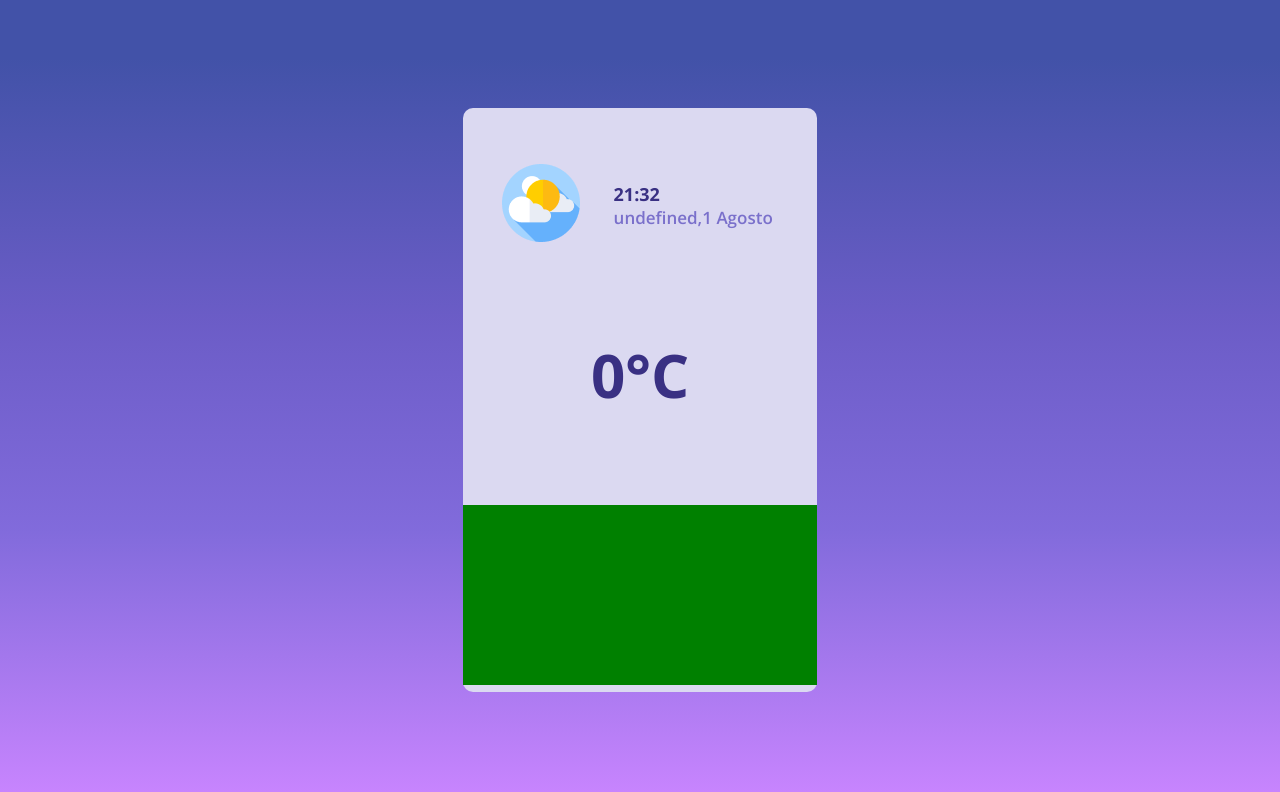
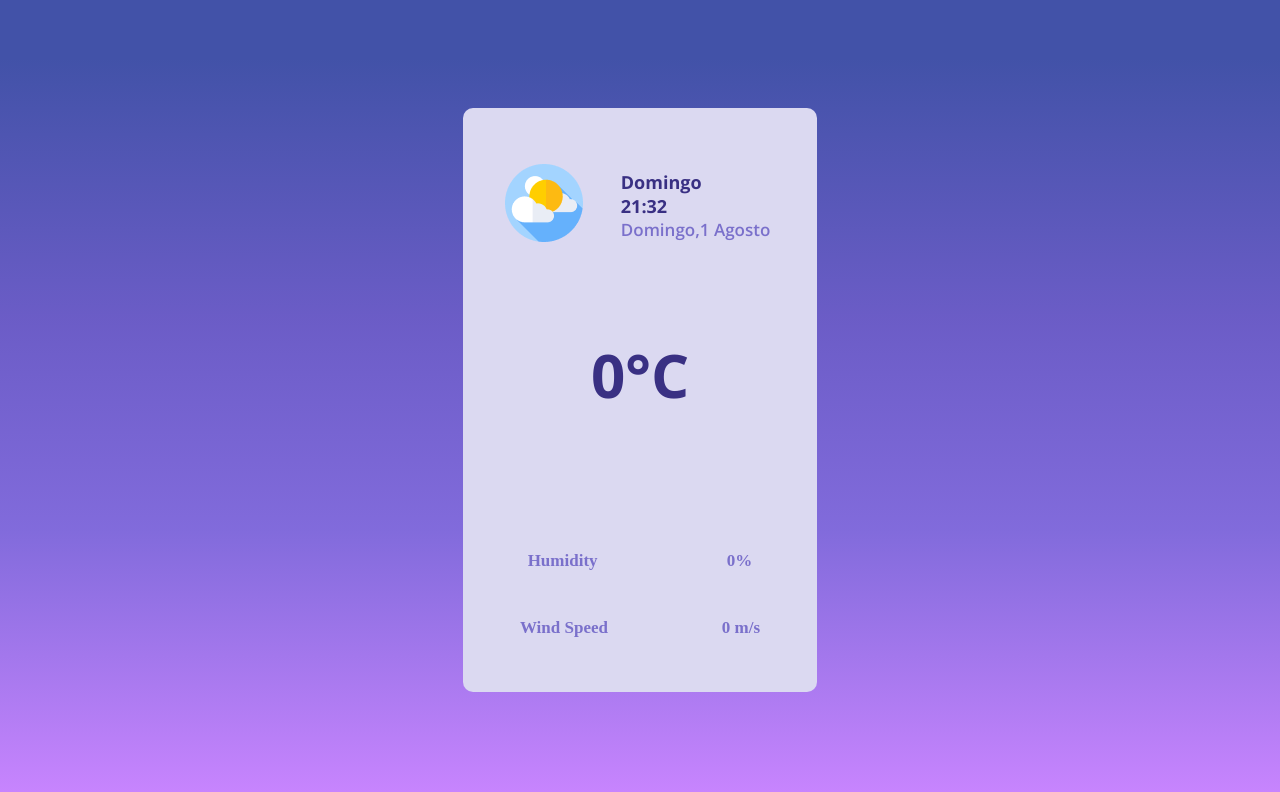
Before and after one commit to JamzDeveloper/App-clima, a React app: page /#/clima in a window 1280 px wide. Built offline with nearby package versions, Linux system fonts and the light colour scheme.

Commit message:
version 3

```diff
--- a/src/components/WeatherInfo.css
+++ b/src/components/WeatherInfo.css
@@ -22,7 +22,7 @@
   text-align: center;
   align-items: center;
 }
-.weatherInfo--day-img{
+.weatherInfo--day-img {
   position: relative;
   right: -10px;
 }
@@ -33,12 +33,14 @@
   left: -15px;
   color: #393083;
 }
-.weathInfo--day-data,h2{
+.weathInfo--day-data,
+h2 {
   font-size: 18px;
   font-weight: bold;
 }
-.weatherInfo--day-data,p{
-    color: #7A70CB;
+.weatherInfo--day-data,
+p {
+  color: #7a70cb;
   font-size: 17px;
 }
 /* weather data*/
@@ -50,51 +52,64 @@
   font-family: "Open Sans", sans-serif;
   font-size: 18px;
   font-weight: bold;
-    color:#393083;
+  color: #393083;
 }
-.weatherInfo--description,h1{
+.weatherInfo--description,
+h1 {
   color: #393083;
   font-size: 60px;
   font-weight: 700;
 }
-.weatherInfo--description,h2{
+.weatherInfo--description,
+h2 {
   color: #393083;
-
 }
-.weatherInfo--description,p{
-    color: #7A70CB;
+.weatherInfo--description,
+p {
+  color: #7a70cb;
   font-weight: 600;
 }
 
 .weatherInfo--day {
-
   height: 180px;
 }
 .weatherInfo--description {
   height: 180px;
 }
 .weatherInfo--temperature {
-  background: green;
   height: 180px;
+  display: flex;
+  flex-direction: column;
+  justify-content: space-evenly;
 }
-
+.temperature--container-humidity {
+  display: flex;
+  justify-content: space-around;
+  color: #393083;
+}
+.temperature--container-windspeed {
+  display: flex;
+  justify-content: space-around;
+  color: #393083;
+}
 @media only screen and (max-width: 600px) {
   .weatherInfo--container {
     transition: 1s;
     width: 254px;
     height: 384px;
   }
-  .weatherInfo--day-img img{
+  .weatherInfo--day-img img {
     width: 80%;
     height: 80%;
   }
-  .weathInfo--day-data h2,p{
+  .weathInfo--day-data h2,
+  p {
     font-size: 15px;
   }
-  .weatherInfo--description h1{
+  .weatherInfo--description h1 {
     font-size: 50px;
   }
-  .weatherInfo--description h2{
+  .weatherInfo--description h2 {
     font-size: 20px;
   }
 }
--- a/src/components/WeatherInfo.js
+++ b/src/components/WeatherInfo.js
@@ -13,9 +13,11 @@ const initialTime = {
   year: 0,
 };
 const initialWeather = {
-  temp:0,
-  city:"",
-  country:"",
+  temp: 0,
+  city: "",
+  country: "",
+  humidity: 0,
+  windspeed: 0,
 };
 const WeatherInfo = ({ data }) => {
   const fecha = new Date();
@@ -23,13 +25,13 @@ const WeatherInfo = ({ data }) => {
   const [dataWeather, setDataWeather] = useState(initialWeather);
 
   const day = [
+    "Domingo",
     "Lunes",
     "Martes",
     "Miercoles",
     "Jueves",
     "Viernes",
     "Sabado",
-    "Domingo",
   ];
   const month = [
     "Enero",
@@ -52,7 +54,7 @@ const WeatherInfo = ({ data }) => {
       hour: fecha.getHours(),
       minute: fecha.getMinutes(),
       dayNumber: fecha.getDate(),
-      day: day[fecha.getDay() - 1],
+      day: day[fecha.getDay()],
       month: month[fecha.getMonth()],
       year: fecha.getFullYear(),
     });
@@ -64,7 +66,7 @@ const WeatherInfo = ({ data }) => {
         hour: fecha.getHours(),
         minute: fecha.getMinutes(),
         dayNumber: fecha.getDate(),
-        day: day[fecha.getDay() - 1],
+        day: day[fecha.getDay()],
         month: month[fecha.getMonth()],
         year: fecha.getFullYear(),
       });
@@ -90,16 +92,16 @@ const WeatherInfo = ({ data }) => {
       const res = await fetch(API_URL);
       const resp = await res.json();
       setDataWeather({
-      ...resp,
-      temp: resp.main.temp.toFixed(),
-      city: resp.name,
-      country: resp.sys.country,
+        ...resp,
+        temp: resp.main.temp.toFixed(),
+        city: resp.name,
+        country: resp.sys.country,
+        humidity: resp.main.humidity,
+        windspeed: resp.wind.speed,
       });
-      console.log(dataWeather.temp,typeof dataWeather.temp);
+      console.log(dataWeather.temp, typeof dataWeather.temp);
       console.log(resp);
       console.log(dataWeather.city);
-
-
     };
     peticion();
   }, [data]);
@@ -123,7 +125,15 @@ const WeatherInfo = ({ data }) => {
           <p>{`${dataWeather.country}`}</p>
         </div>
         <div className="weatherInfo--temperature">
-          <ProgressionCircle></ProgressionCircle>
+          {/* <ProgressionCircle></ProgressionCircle>*/}
+          <div className="temperature--container-humidity">
+            <p className="humidity--title">Humidity</p>
+            <p className="humidity--value">{`${dataWeather.humidity}%`}</p>
+          </div>
+          <div className="temperature--container-windspeed">
+            <p className="windspeed--title">Wind Speed</p>
+            <p className="windspeed--value">{`${dataWeather.windspeed} m/s`}</p>
+          </div>
         </div>
       </div>
     </div>
```
Also changed, not shown: build/bundle.css, 1 other file. Lines whose indentation alone changed are shown as unchanged.
